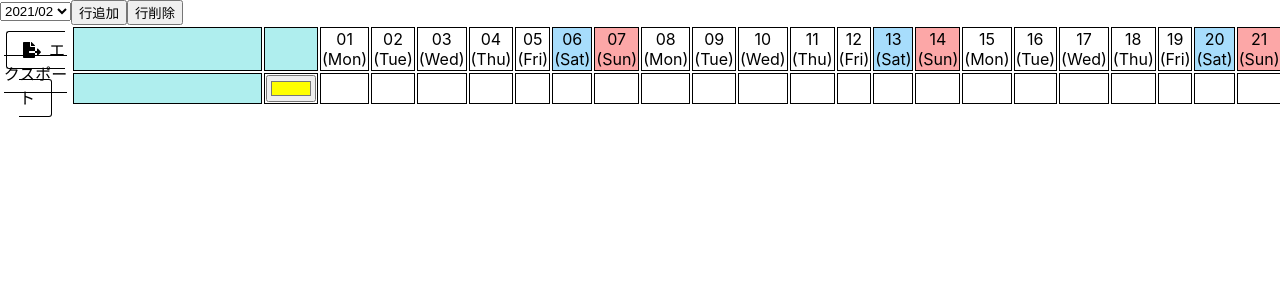
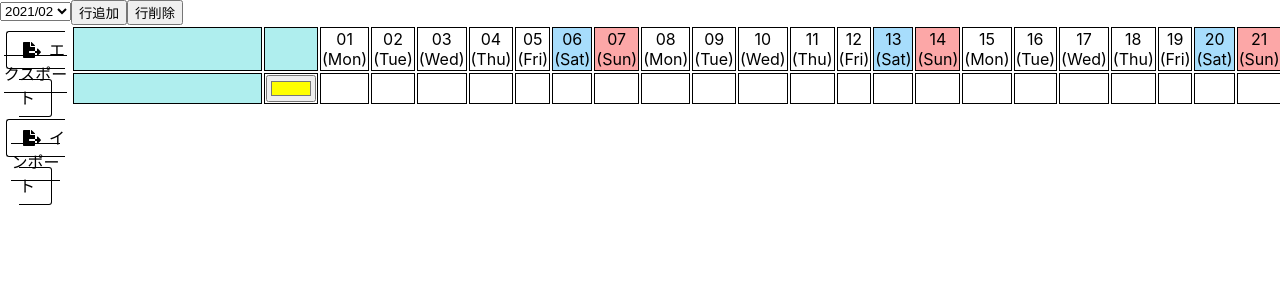
Before and after one commit to h64m1/gantt-chart, a React (Create React App) app in the folder app/: page / in a window 1280 px wide. Shown: the top 300 px of the page. Built offline with nearby package versions, Linux system fonts and the light colour scheme.

Commit message:
[mod] import機能の実装 #17
- 読みだしたデータがrender側で取得できていない

```diff
--- a/app/@types/global.d.ts
+++ b/app/@types/global.d.ts
@@ -7,4 +7,5 @@ declare global {
 export interface Api {
 	send: (message: string) => void
 	export: (response: Array<unknown>) => void
+	import: () => Promise<unknown>
 }
--- a/app/main/main.ts
+++ b/app/main/main.ts
@@ -23,6 +23,12 @@ function createWindow() {
 	ipcMain.handle('export', (event, response: Array<unknown>) => {
 		File.saveFile(response)
 	})
+	ipcMain.handle(
+		'import',
+		async (): Promise<unknown> => {
+			return await File.loadFile()
+		},
+	)
 
 	// and load the index.html of the app.
 	win.loadURL('http://localhost:3000')
--- a/app/main/preload.ts
+++ b/app/main/preload.ts
@@ -5,4 +5,10 @@ contextBridge.exposeInMainWorld('api', {
 	send: (message: string) => ipcRenderer.invoke('send', message),
 	// DBのレコード全体をエクスポート
 	export: (response: Array<unknown>) => ipcRenderer.invoke('export', response),
+	// ローカルファイルをimport
+	import: async (): Promise<unknown> => {
+		const data = await ipcRenderer.invoke('import')
+		console.debug('contextBridge::import', data)
+		return data
+	},
 })
--- /dev/null
+++ b/app/src/component/Button/Button.tsx
@@ -0,0 +1,55 @@
+import React from 'react'
+import * as db from '../../db/Database'
+
+import { FontAwesomeIcon } from '@fortawesome/react-fontawesome'
+import { faFileExport } from '@fortawesome/free-solid-svg-icons'
+
+/**
+ * データのエクスポート
+ */
+export const ExportButton: React.FC = () => {
+	return (
+		<div className="export">
+			<span
+				className="export-button"
+				onClick={async (event) => {
+					console.debug('click export ...', event)
+					try {
+						const response = await db.readAll()
+						window.api.export(response)
+					} catch (e) {
+						console.debug('error: cannot find window.api')
+					}
+				}}
+			>
+				<FontAwesomeIcon icon={faFileExport} className="export-icon" />
+				エクスポート
+			</span>
+		</div>
+	)
+}
+
+/**
+ * データのインポート
+ */
+export const ImportButton: React.FC = () => {
+	return (
+		<div className="import">
+			<span
+				className="import-button"
+				onClick={(event) => {
+					console.debug('click import ...', event)
+					try {
+						const data = window.api.import()
+						console.debug('ImportButton: import', data)
+					} catch (e) {
+						console.debug('error: cannot find window.api')
+					}
+				}}
+			>
+				<FontAwesomeIcon icon={faFileExport} className="import-icon" />
+				インポート
+			</span>
+		</div>
+	)
+}
--- a/app/src/component/Gantt/Gantt.scss
+++ b/app/src/component/Gantt/Gantt.scss
@@ -79,3 +79,25 @@ td {
 .export-icon {
 	padding-right: 0.5rem;
 }
+
+.import {
+	cursor: pointer;
+	padding-top: 1rem;
+}
+
+.import-button {
+	color: #000;
+	padding: 0.5rem 1rem;
+	border: 1px solid #000;
+	border-radius: 3px;
+
+	&:hover {
+		color: rgb(12, 90, 255);
+		border: 1px solid rgb(12, 90, 255);
+		border-radius: 3px;
+	}
+}
+
+.import-icon {
+	padding-right: 0.5rem;
+}
--- a/app/src/component/Gantt/GanttApp.tsx
+++ b/app/src/component/Gantt/GanttApp.tsx
@@ -4,10 +4,7 @@ import { Tasks } from '../../reducer/Tasks'
 import { Select } from '../Select/Select'
 import { HeadRow } from './HeadRow'
 import { BodyRow } from './BodyRow'
-import * as db from '../../db/Database'
-
-import { FontAwesomeIcon } from '@fortawesome/react-fontawesome'
-import { faFileExport } from '@fortawesome/free-solid-svg-icons'
+import { ExportButton, ImportButton } from '../Button/Button'
 
 import './Gantt.scss'
 
@@ -35,23 +32,8 @@ const Navigation: React.FC<{
 	return (
 		<>
 			<Select value={yearMonth} dispatch={dispatch} />
-			<div className="export">
-				<span
-					className="export-button"
-					onClick={async (event) => {
-						console.debug('click export ...', event)
-						try {
-							const response = await db.readAll()
-							window.api.export(response)
-						} catch (e) {
-							console.debug('error: cannot find window.api')
-						}
-					}}
-				>
-					<FontAwesomeIcon icon={faFileExport} className="export-icon" />
-					エクスポート
-				</span>
-			</div>
+			<ExportButton />
+			<ImportButton />
 		</>
 	)
 }
--- a/app/src/db/Database.ts
+++ b/app/src/db/Database.ts
@@ -101,7 +101,8 @@ export const readAll = async (): Promise<Array<unknown>> => {
 				const record = await read(item)
 				const isRecordEmpty = record === null || record === undefined
 				if (!isRecordEmpty) {
-					data.push(record)
+					const recordWithKey = { key: item, value: record }
+					data.push(recordWithKey)
 				}
 			}),
 		)
```
Also changed, not shown: app/main/File/File.ts (+86 -0 lines).
